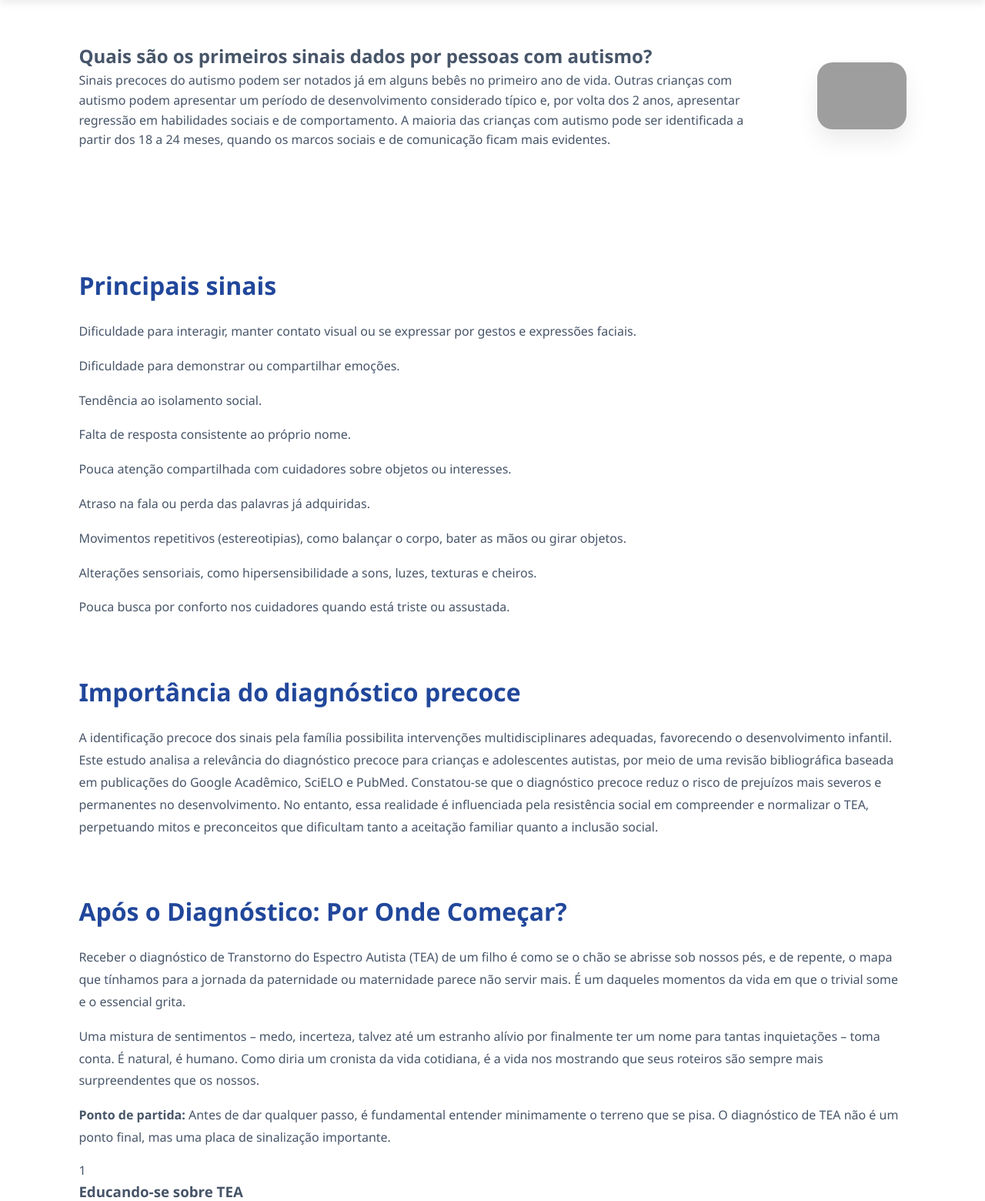
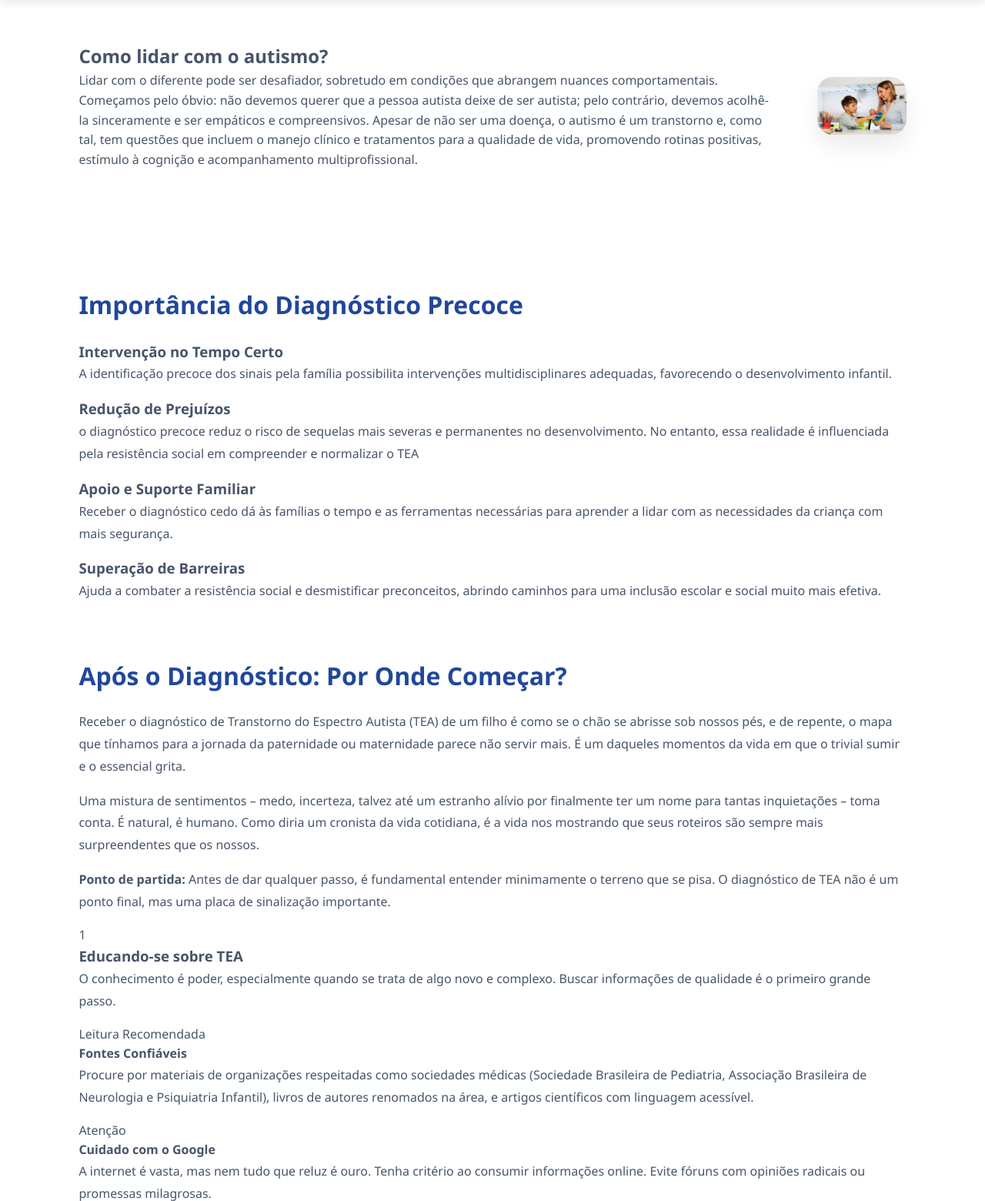
Before and after one commit to anacarolinyf/TCC-2026, a PHP site: page /guia.php in a window 1280 px wide. Shown: the part 186-1746 px from the top of the page at 77% size. Run offline with PHP 8.4, Linux system fonts and the light colour scheme; grey boxes are pictures that could not be loaded.

Commit message:
Add files via upload

```diff
--- a/guia.php
+++ b/guia.php
@@ -7,9 +7,16 @@
 <section class="sobre-banner">
 
     <div class="primeiros-sinais">
-        <h1>Quais são os primeiros sinais dados por pessoas com autismo?</h1>
+        <h1>Como lidar com o autismo?</h1>
         <p class="texto-lg">
-            Sinais precoces do autismo podem ser notados já em alguns bebês no primeiro ano de vida. Outras crianças com autismo podem apresentar um período de desenvolvimento considerado típico e, por volta dos 2 anos, apresentar regressão em habilidades sociais e de comportamento. A maioria das crianças com autismo pode ser identificada a partir dos 18 a 24 meses, quando os marcos sociais e de comunicação ficam mais evidentes.
+            Lidar com o diferente pode ser desafiador, sobretudo em condições
+            que abrangem nuances comportamentais. Começamos pelo óbvio:
+            não devemos querer que a pessoa autista deixe de ser autista;
+            pelo contrário, devemos acolhê-la sinceramente e ser empáticos e
+            compreensivos. Apesar de não ser uma doença, o autismo é um
+            transtorno e, como tal, tem questões que incluem o manejo
+            clínico e tratamentos para a qualidade de vida, promovendo rotinas
+            positivas, estímulo à cognição e acompanhamento multiprofissional.
         </p>
     </div>
 
@@ -23,51 +30,33 @@
 
     <div class="conteudo-principal">
 
-        <!-- PRINCIPAIS SINAIS -->
-        <section class="secao-sinais">
+        <!-- IMPORTÂNCIA DO DIAGNÓSTICO PRECOCE EM CARDS -->
+        <section class="secao-importancia">
 
-            <h2>Principais sinais</h2>
+            <h2>Importância do Diagnóstico Precoce</h2>
 
             <div class="grid-sinais">
+
                 <div class="card-sinal">
-                    <p>Dificuldade para interagir, manter contato visual ou se expressar por gestos e expressões faciais.</p>
+                    <h3>Intervenção no Tempo Certo</h3>
+                    <p>A identificação precoce dos sinais pela família possibilita intervenções multidisciplinares adequadas, favorecendo o desenvolvimento infantil.</p>
                 </div>
+
                 <div class="card-sinal">
-                    <p>Dificuldade para demonstrar ou compartilhar emoções.</p>
+                    <h3>Redução de Prejuízos</h3>
+                    <p>o diagnóstico precoce reduz o risco de sequelas mais severas e permanentes no desenvolvimento. No entanto, essa realidade é influenciada pela resistência social em compreender e normalizar o TEA</p>
                 </div>
+
                 <div class="card-sinal">
-                    <p>Tendência ao isolamento social.</p>
+                    <h3>Apoio e Suporte Familiar</h3>
+                    <p>Receber o diagnóstico cedo dá às famílias o tempo e as ferramentas necessárias para aprender a lidar com as necessidades da criança com mais segurança.</p>
                 </div>
+
                 <div class="card-sinal">
-                    <p>Falta de resposta consistente ao próprio nome.</p>
+                    <h3>Superação de Barreiras</h3>
+                    <p>Ajuda a combater a resistência social e desmistificar preconceitos, abrindo caminhos para uma inclusão escolar e social muito mais efetiva.</p>
                 </div>
-                <div class="card-sinal">
-                    <p>Pouca atenção compartilhada com cuidadores sobre objetos ou interesses.</p>
-                </div>
-                <div class="card-sinal">
-                    <p>Atraso na fala ou perda das palavras já adquiridas.</p>
-                </div>
-                <div class="card-sinal">
-                    <p>Movimentos repetitivos (estereotipias), como balançar o corpo, bater as mãos ou girar objetos.</p>
-                </div>
-                <div class="card-sinal">
-                    <p>Alterações sensoriais, como hipersensibilidade a sons, luzes, texturas e cheiros.</p>
-                </div>
-                <div class="card-sinal">
-                    <p>Pouca busca por conforto nos cuidadores quando está triste ou assustada.</p>
-                </div>
-            </div>
 
-        </section>
-
-        <!-- IMPORTÂNCIA DO DIAGNÓSTICO -->
-        <section class="secao-importancia">
-
-            <div class="caixa-destaque info">
-                <h2>Importância do diagnóstico precoce</h2>
-                <p class="texto-lg">
-                    A identificação precoce dos sinais pela família possibilita intervenções multidisciplinares adequadas, favorecendo o desenvolvimento infantil. Este estudo analisa a relevância do diagnóstico precoce para crianças e adolescentes autistas, por meio de uma revisão bibliográfica baseada em publicações do Google Acadêmico, SciELO e PubMed. Constatou-se que o diagnóstico precoce reduz o risco de prejuízos mais severos e permanentes no desenvolvimento. No entanto, essa realidade é influenciada pela resistência social em compreender e normalizar o TEA, perpetuando mitos e preconceitos que dificultam tanto a aceitação familiar quanto a inclusão social.
-                </p>
             </div>
 
         </section>
@@ -78,17 +67,14 @@
             <h2>Após o Diagnóstico: Por Onde Começar?</h2>
 
             <div class="painel-diagnostico">
-
-
                 <div class="card-reflexao-novo">
                     <p class="texto-lg">
-                        Receber o diagnóstico de Transtorno do Espectro Autista (TEA) de um filho é como se o chão se abrisse sob nossos pés, e de repente, o mapa que tínhamos para a jornada da paternidade ou maternidade parece não servir mais. É um daqueles momentos da vida em que o trivial some e o essencial grita.
+                        Receber o diagnóstico de Transtorno do Espectro Autista (TEA) de um filho é como se o chão se abrisse sob nossos pés, e de repente, o mapa que tínhamos para a jornada da paternidade ou maternidade parece não servir mais. É um daqueles momentos da vida em que o trivial sumir e o essencial grita.
                     </p>
                     <p class="texto-lg">
                         Uma mistura de sentimentos – medo, incerteza, talvez até um estranho alívio por finalmente ter um nome para tantas inquietações – toma conta. É natural, é humano. Como diria um cronista da vida cotidiana, é a vida nos mostrando que seus roteiros são sempre mais surpreendentes que os nossos.
                     </p>
                 </div>
-
             </div>
 
             <div class="alerta-terreno">
@@ -141,7 +127,6 @@
                     </article>
                 </div>
 
-                <!-- Banner com texto preenchido -->
             </div>
 
         </section>
```
Also changed, not shown: img/diagnostico.png (added).
